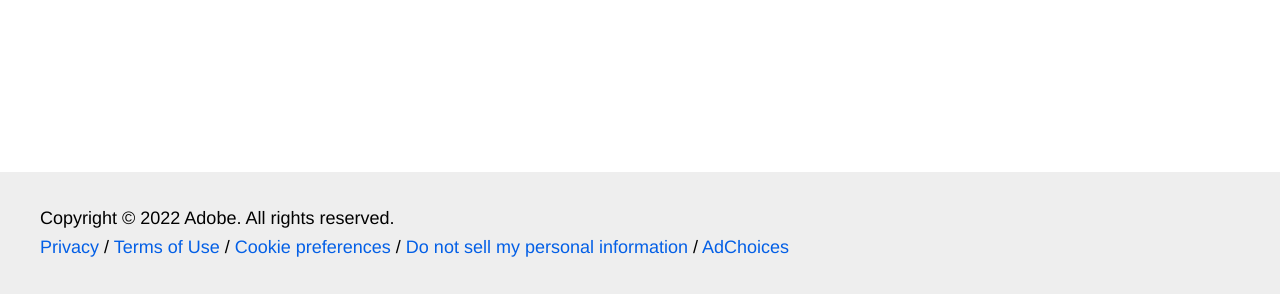
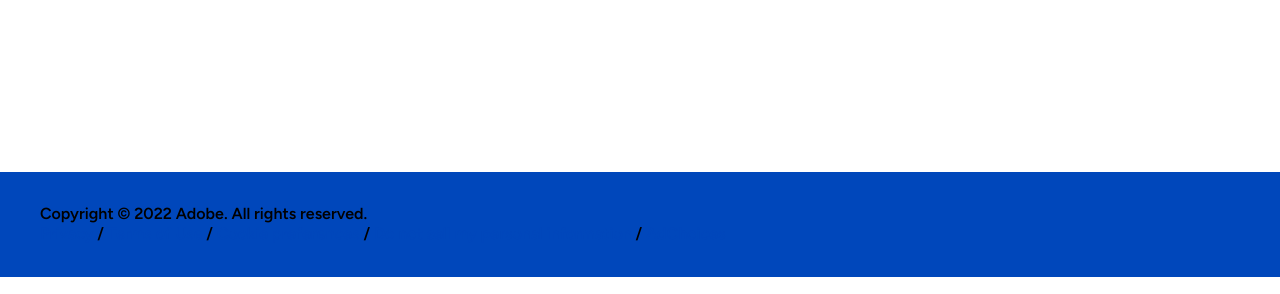
Before and after one commit to hlxsites/cibinqo, a website with bundled scripts: page 404.html in a window 1280 px wide. Shown: the part 628-922 px from the top of the page. Built offline with nearby package versions, Linux system fonts and the light colour scheme; files whose address does not match are found by name.

Commit message:
feat: beginnings of branding

```diff
--- a/styles/lazy-styles.css
+++ b/styles/lazy-styles.css
@@ -1 +1,2 @@
 /* below the fold CSS goes here */
+@import url('https://fonts.googleapis.com/css2?family=Figtree:wght@600;800&display=swap');
--- a/styles/styles.css
+++ b/styles/styles.css
@@ -12,44 +12,66 @@
 
  :root {
   /* colors */
-  --link-color: #035fe6;
+  --color-white: #fff;
+  --color-gray: #E8E8E8;
+  --color-black: #000;
+  --color-red: #F4364C;
+  --color-teal: #9CDBD9;
+  --color-blue: #0047BB;
+  --link-color: var(--color-blue);
   --link-hover-color: #136ff6;
-  --background-color: #fff;
-  --overlay-background-color: #eee;
-  --highlight-background-color: #ccc;
-  --text-color: #000;
+  --background-color: var(--color-white);
+  --overlay-background-color: var(--color-blue);
+  --overlay-text-color: var(--color-white);
+  --highlight-background-color: var(--color-gray);
+  --text-color: var(--color-black);
 
   /* fonts */
-  --body-font-family: 'helvetica neue', helvetica, ubuntu, roboto, noto, sans-serif;
+  --body-font-family: 'Figtree', 'Figtree-fallback', sans-serif;
   --heading-font-family: var(--body-font-family);
   --fixed-font-family: 'Roboto Mono', menlo, consolas, 'Liberation Mono', monospace;
 
   /* body sizes */
-  --body-font-size-m: 22px;
-  --body-font-size-s: 18px;
-  --body-font-size-xs: 16px;
+  --body-font-size-m: 18px;
+  --body-font-size-s: 16px;
+  --body-font-size-xs: 14px;
+  --body-font-size-xxs: 10px;
 
   /* heading sizes */
-  --heading-font-size-xxl: 48px;
-  --heading-font-size-xl: 40px;
-  --heading-font-size-l: 32px;
-  --heading-font-size-m: 24px;
-  --heading-font-size-s: 20px;
-  --heading-font-size-xs: 18px;
+  --heading-font-size-xxl: 22px;
+  --heading-font-size-xl: 22px;
+  --heading-font-size-l: 20px;
+  --heading-font-size-m: 18px;
+  --heading-font-size-s: 16px;
+  --heading-font-size-xs: 14px;
 
   /* nav height */
-  --nav-height: 64px;
+  --nav-height: 76px;
 
 }
 
+@media (min-width: 1000px) {
+  :root {
+    --nav-height: 114px;
+  }
+}
+
+/* fallback font for Figtree */
+@font-face {
+  font-family: 'Figtree-fallback';
+  size-adjust: 100.3%;
+  src: local('Arial');
+}
+
 body {
+  display: none;
+  margin: 0;
+  background-color: var(--background-color);
+  color: var(--text-color);
   font-size: var(--body-font-size-m);
-  margin: 0;
   font-family: var(--body-font-family);
-  line-height: 1.6;
-  color: var(--text-color);
-  background-color: var(--background-color);
-  display: none;
+  font-weight: 500;
+  line-height: 1.275;
 }
 
 body.appear {
@@ -113,6 +135,7 @@ a.button:any-link, button {
   box-sizing: border-box;
   text-decoration: none;
   border: 2px solid transparent;
+  max-width: 100%;
   padding: 5px 30px;
   text-align: center;
   font-style: normal;
```
